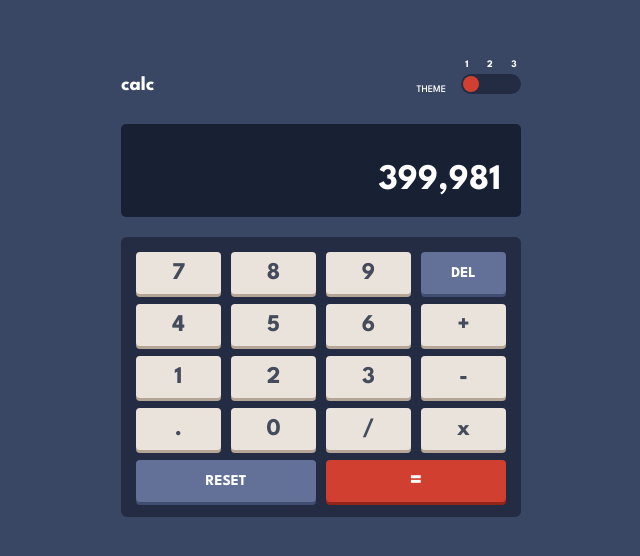
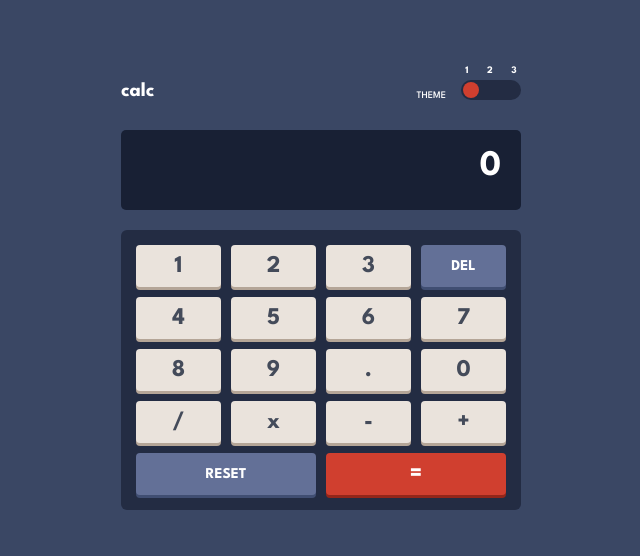
Before and after one commit to Ganesh-G0/calculator, a plain HTML site: page index.html in a window 1280 px wide. Shown: the part 102-658 px from the top of the page, without its empty margins (319-959 px from the left). Drawn offline with nearby package versions, Linux system fonts and the light colour scheme.

Commit message:
Update index.html

```diff
--- a/index.html
+++ b/index.html
@@ -22,7 +22,8 @@
             <li>2</li>
             <li>3</li>
           </ul>
-          <input type="range" name="position"
+          <label style="display: none;" for="themePosition"></label>
+          <input type="range" name="themePosition"
           onchange="switchTheme(value)"
           min="1" step="1" max="3" id="custom-toggle"
           class="toggle-default" value="1">
@@ -30,30 +31,29 @@
       </div>
     </header>
     <div class="screen">
-      <p id="input"></p>
-      <h1 id="output">399,981</h1>
+      <!-- <p id="input"></p> -->
+      <h1 id="output">0</h1>
     </div>
     <div class="keypad">
-      <button id="one">1</button>
-      <button id="two">2</button>
-      <button id="three">3</button>
-      <button id="four">4</button>
-      <button id="five">5</button>
-      <button id="six">6</button>
-      <button id="seven">7</button>
-      <button id="eight">8</button>
-      <button id="nine">9</button>
-      <button id="point">.</button>
-      <button id="zero">0</button>
-      <button id="divide">/</button>
-      <button id="multiply">x</button>
-      <button id="subtraction">-</button>
-      <button id="addition">+</button>
-      <button id="delete" class="delete">del</button>
-      <button id="reset" class="reset">reset</button>
-      <button id="equal">=</button>
+      <button onclick="enterInput(1)">1</button>
+      <button onclick="enterInput(2)">2</button>
+      <button onclick="enterInput(3)">3</button>
+      <button onclick="enterInput(4)">4</button>
+      <button onclick="enterInput(5)">5</button>
+      <button onclick="enterInput(6)">6</button>
+      <button onclick="enterInput(7)">7</button>
+      <button onclick="enterInput(8)">8</button>
+      <button onclick="enterInput(9)">9</button>
+      <button onclick="enterInput('.')">.</button>
+      <button onclick="enterInput(0)">0</button>
+      <button onclick="enterInput('/')">/</button>
+      <button onclick="enterInput('*')">x</button>
+      <button onclick="enterInput('-')">-</button>
+      <button onclick="enterInput('+')">+</button>
+      <button onclick="deleteValue()" id="delete">del</button>
+      <button onclick="clearDisplay()" id="reset">reset</button>
+      <button onclick="solve()" id="equal">=</button>
     </div>
-
   </main>
 </body>
 </html>
```
